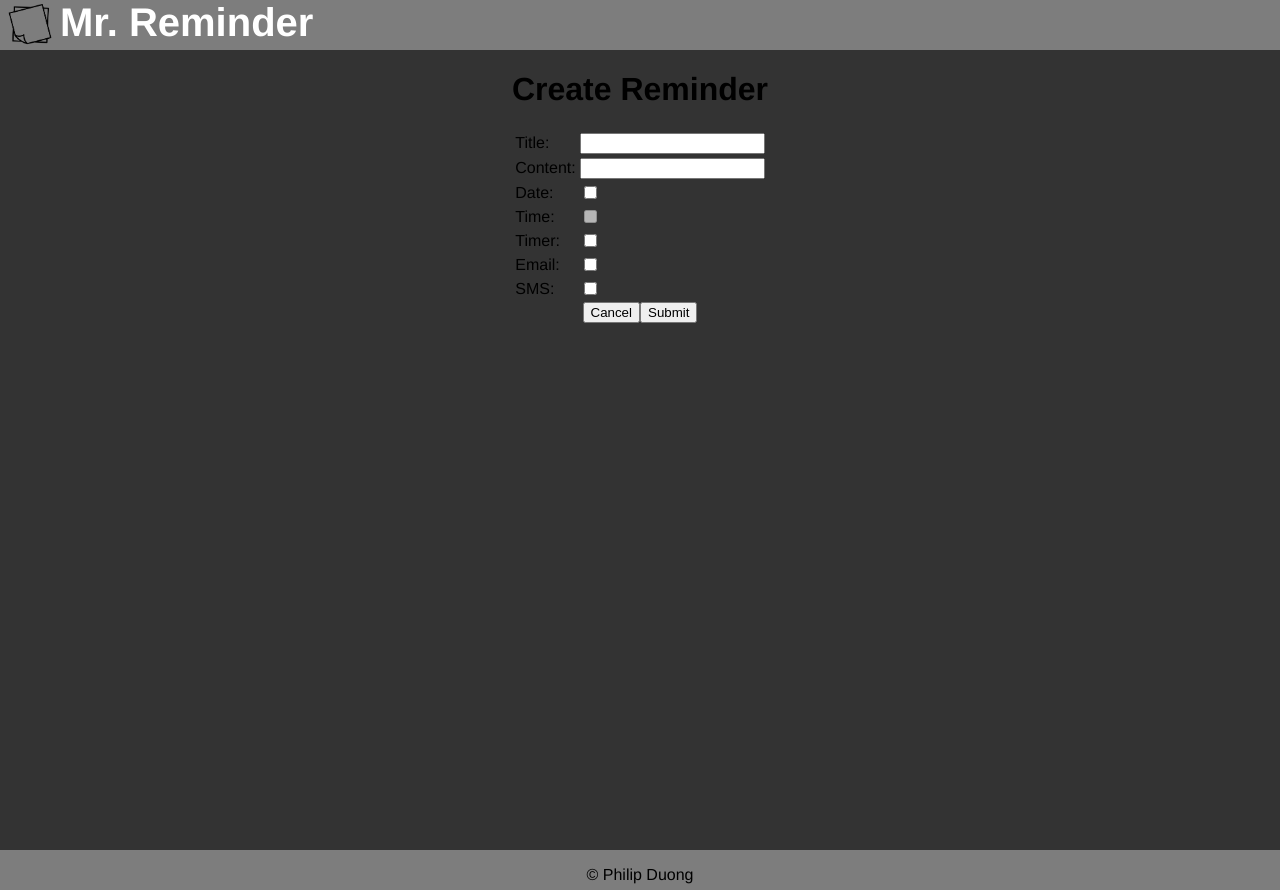
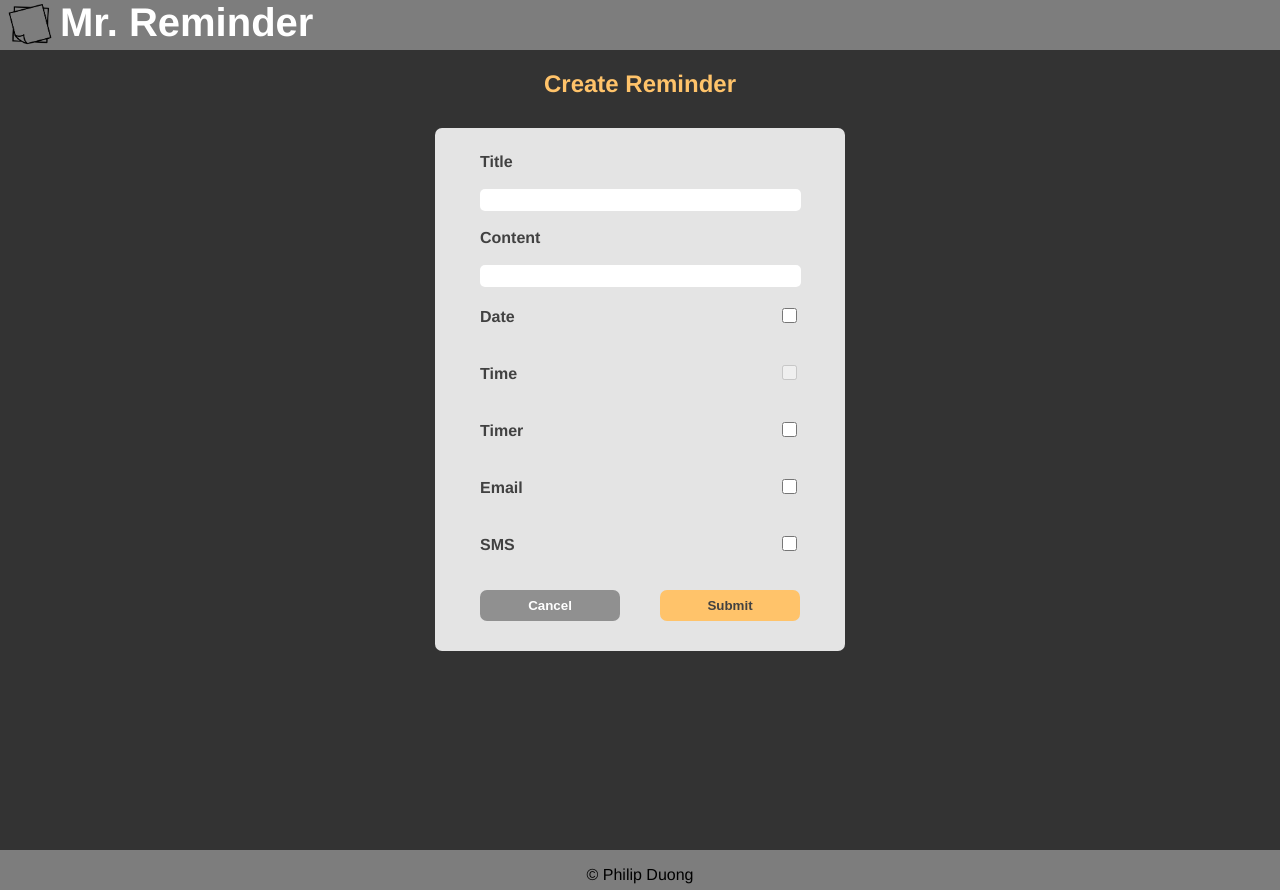
Before and after one commit to DigitalWatergun/old-reminder-app, a React (Create React App) app in the folder reminder_web/: page /reminders/create in a window 1280 px wide. Built offline with nearby package versions, Linux system fonts and the light colour scheme; sample sign-in values are in the browser's storage.

Commit message:
Add styling to all pages

```diff
--- a/reminder_web/public/styles.css
+++ b/reminder_web/public/styles.css
@@ -4,7 +4,7 @@ body {
     margin: 0;
 }
 
-.buttonCancel {
+.buttonGray {
     background-color: #909090;
     border: 0;
     border-radius: 7px;
@@ -15,7 +15,7 @@ body {
     width: 140px;
 }
 
-.buttonCancel:hover , .reminderGrayButton:hover {
+.buttonGray:hover , .reminderGrayButton:hover {
     background-color: white;
     color: #414141;
 }
@@ -25,7 +25,6 @@ body {
     border: 0;
     border-radius: 7px;
     color: #414141;
-    float: right;
     font-weight: bold;
     padding: 8px;
     transition-duration: 0.4s;
@@ -35,11 +34,6 @@ body {
 .buttonOrange:hover, .customForm .buttonSignIn:hover, .reminderCreateButton:hover, .reminderRunButton:hover {
     background-color: white;
     color: #FFC36A;
-}
-
-.changePasswordTable {
-    margin: auto;
-    text-align: left;
 }
 
 .container {
@@ -66,7 +60,7 @@ body {
     font-weight: bold;
     margin: 10px auto auto;
     text-align: left;
-    padding: 10px 40px
+    padding: 10px 40px 25px;
 }
 
 
@@ -88,15 +82,25 @@ body {
 }
 
 .customForm input {
-    width: 100%;
+    border-radius: 5px;
+    width: 99%;
     height: 20px;
     border: 0;
 }
 
-.customForm label {
-    color: #414141;
+.customForm input[type=checkbox]{
+    height:15px;
+    justify-content: space-between;
+    margin-left: auto;
+    width: 15px;
 }
 
+.customForm label {
+    align-items: flex-end;
+    color: #414141;
+    display: flex;
+    flex-direction: row;
+}
 
 .errorText {
     color: red;
@@ -154,16 +158,14 @@ body {
 
 .box {
     position: relative;
-    width: 50%;
     margin: 0 auto;
     height: auto;
-    max-height: 70vh;
     margin-top: calc(100vh - 85vh - 20px);
-    background: #fff;
-    border-radius: 4px;
-    padding: 20px;
+    background: #E4E4E4;
+    border-radius: 7px;
     border: 1px solid #999;
     overflow: auto;
+    width: 400px;
 }
 
 .pageHeading {
@@ -190,15 +192,17 @@ body {
     position: relative;
     width: 100px;
     max-height: 70vh;
-    margin-top: 50px;
-    background: #fff;
+    margin-right: 10px;
+    margin-top: 60px;
+    background: #E4E4E4;
     border-radius: 4px;
-    padding-left: 10px;
+    padding-left: 20px;
     padding-right: 10px;
     text-align: left;
 }
 
 .profileBoxItems {
+    font-weight: bold;
     margin: 0px;
     padding-top: 10px;
     padding-bottom: 10px;
--- a/reminder_web/src/components/ReminderForm.jsx
+++ b/reminder_web/src/components/ReminderForm.jsx
@@ -25,14 +25,14 @@ const RepeatInput = (props) => {
 
     return (
         <div>
-            <div>
-            <label>Repeat Every # Minutes: </label>
-            <input name="minutes" type="number" min="1" value={minutes || ""} onChange={props.onInputChange}/>
-            </div>
-            <div>
-            <label>Repeat # Many Times: </label>
-            <input name="repeat" type="number" min="1" value={props.repeat || ""} onChange={props.onInputChange}/>
-            </div>
+            <label>
+                Repeat Every # Minutes:
+                <input style={{width: "50px", marginLeft: "auto"}} name="minutes" type="number" min="1" value={minutes || ""} onChange={props.onInputChange}/>
+            </label><br/>
+            <label>
+                Repeat # Many Times:
+                <input style={{width: "50px", marginLeft: "auto"}} name="repeat" type="number" min="1" value={props.repeat || ""} onChange={props.onInputChange}/>
+            </label>
         </div>
     )
 }
@@ -138,55 +138,40 @@ export const ReminderForm = (props) => {
 
     return (
         <div>
-            <table className="createReminderForm">
-                <tbody>
-                    <tr>
-                        <td>Title:</td>
-                        <td><input name="title" type="text" value={formData.title || ""} onChange={handleChange}/></td>
-                    </tr>
-                    <tr>
-                        <td>Content:</td>
-                        <td><input name="content" type="text" value={formData.content || ""} onChange={handleChange}/></td>
-                    </tr>
-                    <tr>
-                        <td>Date:</td>
-                        <td>
-                            <input name="dateEnable" type="checkbox" checked={formData.dateEnable || ""} onChange={handleChange} disabled={formData.repeatEnable}/>
-                            {formData.dateEnable || (formData.dateEnable && formData.timeEnable) ? <DateInput  date={formData.date} onInputChange={handleChange}/>: null}
-                        </td>
-                    </tr>
-                    <tr>
-                        <td>Time:</td>
-                        <td>
-                            <input name="timeEnable" type="checkbox" checked={formData.timeEnable || ""} onChange={handleChange} disabled={!formData.dateEnable}/>
-                            {formData.timeEnable && formData.dateEnable ? <TimeInput time={formData.time} onInputChange={handleChange}/> : null}
-                        </td>
-                    </tr>
-                    <tr>
-                        <td>Timer:</td>
-                        <td>
-                            <input name="repeatEnable" type="checkbox" onChange={handleChange} checked={formData.repeatEnable || ""} disabled={formData.dateEnable || formData.dateEnable && formData.timeEnable}/>
-                            {formData.repeatEnable ? <RepeatInput minutes={formData.minutes} repeat={formData.repeat} onInputChange={handleChange}/> : null}
-                        </td>
-                    </tr>
-                    <tr>
-                        <td>Email:</td>
-                        <td>
-                            <input name="enableEmail" type="checkbox" checked={formData.enableEmail || ""} onChange={handleChange}/>
-                            {formData.enableEmail ? <input name="email" type="email"  value={formData.email || ""} onChange={handleChange}/> : null}
-                        </td>
-                    </tr>
-                    <tr>
-                        <td>SMS:</td>
-                        <td>
-                            <input name="enableSMS" type="checkbox" checked={formData.enableSMS || ""} onChange={handleChange}/>
-                            {formData.enableSMS ? <input name="mobile" type="tel" value={formData.mobile || ""} onChange={handleChange}/>: null}
-                        </td>
-                    </tr>
-                </tbody>
-            </table>
-            {editState ? <button onClick={props.close}>Cancel</button> : <Link to="/reminders"><button>Cancel</button></Link>}
-            <button onClick={handleSubmit}>Submit</button>
+            <div className="formBoxes">
+                <div className="customForm">
+                    <label>Title</label><br/>
+                    <input name="title" type="text" value={formData.title || ""} onChange={handleChange}/><br/><br/>
+                    <label>Content</label><br/>
+                    <input name="content" type="text" value={formData.content || ""} onChange={handleChange}/><br/><br/>
+                    <label class="switch">Date
+                        <input name="dateEnable" type="checkbox" checked={formData.dateEnable || ""} onChange={handleChange} disabled={formData.repeatEnable}/>
+                    </label>
+                    {formData.dateEnable || (formData.dateEnable && formData.timeEnable) ? <DateInput  date={formData.date} onInputChange={handleChange}/>: null}<br/><br/>
+                    <label>
+                        Time
+                        <input name="timeEnable" type="checkbox" checked={formData.timeEnable || ""} onChange={handleChange} disabled={!formData.dateEnable}/>
+                    </label>
+                    {formData.timeEnable && formData.dateEnable ? <TimeInput time={formData.time} onInputChange={handleChange}/> : null}<br/><br/>
+                    <label>
+                        Timer
+                        <input name="repeatEnable" type="checkbox" onChange={handleChange} checked={formData.repeatEnable || ""} disabled={formData.dateEnable || formData.dateEnable && formData.timeEnable}/>
+                    </label>
+                    {formData.repeatEnable ? <RepeatInput minutes={formData.minutes} repeat={formData.repeat} onInputChange={handleChange}/> : null}<br/><br/>
+                    <label>
+                        Email
+                        <input name="enableEmail" type="checkbox" checked={formData.enableEmail || ""} onChange={handleChange}/>
+                    </label>
+                    {formData.enableEmail ? <input name="email" type="email"  value={formData.email || ""} onChange={handleChange}/> : null}<br/><br/>
+                    <label>
+                        SMS
+                        <input name="enableSMS" type="checkbox" checked={formData.enableSMS || ""} onChange={handleChange}/>
+                    </label>
+                    {formData.enableSMS ? <input name="mobile" type="tel" value={formData.mobile || ""} onChange={handleChange}/>: null}<br/><br/>
+                    {editState ? <button className="buttonGray" onClick={props.close}>Cancel</button> : <Link to="/reminders"><button className="buttonGray">Cancel</button></Link>}
+                    <button className="buttonOrange" style={{float: "right"}} onClick={handleSubmit}>Submit</button>
+                </div>
+            </div>
         </div>
     )
 }
--- a/reminder_web/src/pages/ChangePasswordPage.jsx
+++ b/reminder_web/src/pages/ChangePasswordPage.jsx
@@ -60,26 +60,20 @@ export const ChangePassword = () => {
         <HeaderFooter>
             {loadingState? <Loading/> :
                 <div>
-                    {changePassword ? <h3>Reset Password</h3> : <h3>Change Password</h3>}
-                    <table className="changePasswordTable">
-                        <tbody>
-                            <tr>
-                                <td>Current Password:</td>
-                                <td><input name="currentPassword" type="password" onChange={handleChange}></input></td>
-                            </tr>
-                            <tr>
-                                <td>New Password:</td>
-                                <td><input name="newPassword" type="password" onChange={handleChange}></input></td>
-                            </tr>
-                            <tr>
-                                <td>Confirm New Password:</td>
-                                <td><input name="confirmNewPassword" type="password" onChange={handleChange}></input></td>
-                            </tr>
-                        </tbody>
-                    </table>
-                    <div className="errorText">{error}</div>
-                    {changePassword ? <Link to="/"><button>Cancel</button></Link> : <Link to="/reminders"><button>Cancel</button></Link>}
-                    <button onClick={handleUpdateClick}>Update</button>
+                    {changePassword ? <h2 className="pageHeading">Reset Password</h2> : <h2 className="pageHeading">Change Password</h2>}
+                    <div className="formBoxes">
+                        <div className="customForm">
+                            <label>Password</label><br/>
+                            <input name="currentPassword" type="password" onChange={handleChange}></input><br/><br/>
+                            <label>New Password</label><br/>
+                            <input name="newPassword" type="password" onChange={handleChange}></input><br/><br/>
+                            <label>Confirm New Password</label><br/>
+                            <input name="confirmNewPassword" type="password" onChange={handleChange}></input><br/><br/>
+                            <div className="errorText">{error}</div><br/>
+                            {changePassword ? <Link to="/"><button className="buttonGray">Cancel</button></Link> : <Link to="/reminders"><button className="buttonGray">Cancel</button></Link>}
+                            <button className="buttonOrange" style={{float: "right"}} onClick={handleUpdateClick}>Update</button>
+                        </div>
+                    </div>
                 </div>}
         </HeaderFooter>
     )
--- a/reminder_web/src/pages/CreateRemindersPage.jsx
+++ b/reminder_web/src/pages/CreateRemindersPage.jsx
@@ -6,7 +6,7 @@ export const CreateRemindersPage = () => {
 
     return (
         <HeaderFooter>
-            <h1 className="title">Create Reminder</h1>
+            <h2 className="pageHeading">Create Reminder</h2>
             <ReminderForm/>
         </HeaderFooter>
     )
--- a/reminder_web/src/pages/ForgotPasswordPage.jsx
+++ b/reminder_web/src/pages/ForgotPasswordPage.jsx
@@ -44,9 +44,9 @@ export const ForgotPassword = () => {
     if (submitted) {
         return (
             <HeaderFooter>
-                <h3>Forgot Password</h3>
-                <p>An temporary password has been sent to your registered email.</p>
-                <Link to="/"><button>Login</button></Link>
+                <h2 className="pageHeading">Forgot Password</h2>
+                <p style={{color: "#fff"}}>An temporary password has been sent to your registered email.</p>
+                <Link to="/"><button className="buttonOrange">Login</button></Link>
             </HeaderFooter>
         )
     } else {
@@ -54,22 +54,18 @@ export const ForgotPassword = () => {
             <HeaderFooter>
                 {loadingState ? <Loading/> :
                 <div>
-                    <h3>Forgot Password</h3>
-                    <table className="userForm">
-                        <tbody>
-                            <tr>
-                                <td>Username:</td>
-                                <td><input name="username" type="text" onChange={handleChange}></input></td>
-                            </tr>
-                            <tr>
-                                <td>Email:</td>
-                                <td><input name="email" type="email" onChange={handleChange}></input></td>
-                            </tr>
-                        </tbody>
-                    </table>
-                    <div className="errorText">{error}</div>
-                    <button onClick={handleCancelClick}>Cancel</button>
-                    <button onClick={handleSubmit}>Submit</button>
+                    <h2 className="pageHeading">Forgot Password</h2>
+                    <div className="formBoxes">
+                            <form className="customForm">
+                                <label>Username</label><br/>
+                                <input name="username" type="text" onChange={handleChange}></input><br/><br/>
+                                <label>Email Address</label><br/>
+                                <input name="email" type="email" onChange={handleChange}></input><br/><br/>
+                                <div className="errorText">{error}</div><br/>
+                                <button className="buttonGray" onClick={handleCancelClick}>Cancel</button>
+                                <button className="buttonOrange" style={{float: "right"}} onClick={handleSubmit}>Submit</button>
+                            </form>
+                        </div>
                 </div>}
             </HeaderFooter>
         )
--- a/reminder_web/src/pages/LoginPage.jsx
+++ b/reminder_web/src/pages/LoginPage.jsx
@@ -46,7 +46,7 @@ export const Login = () => {
             setActive(
             <div>
                 <label>Activation Code: </label>
-                <input name="registerHash" type="text" onChange={handleChange}></input>
+                <input name="registerHash" type="text" onChange={handleChange}></input><br/><br/>
             </div>
             )
         } else {
@@ -70,7 +70,7 @@ export const Login = () => {
                         <input name="password" type="password" onChange={handleChange}/>
                         {active}
                         <a href="/forgotpassword">Forgot your password?</a><br/><br/>
-                        <div className="errorText">{error}</div>
+                        <div className="errorText">{error}</div><br/>
                         <button className="buttonSignIn" onClick={handleSubmit}>Sign In</button>
                         <a href="/register">Need an account? Register</a>
                     </form>
--- a/reminder_web/src/pages/RegisterPage.jsx
+++ b/reminder_web/src/pages/RegisterPage.jsx
@@ -70,8 +70,8 @@ export const Register = () => {
                                 <label>Email Address</label><br/>
                                 <input name="email" type="email" onChange={handleChange}></input><br/><br/>
                                 <div className="errorText">{error}</div>
-                                <button className="buttonCancel" onClick={handleCancelClick}>Cancel</button>
-                                <button className="buttonOrange" onClick={handleRegisterClick}>Register</button>
+                                <button className="buttonGray" onClick={handleCancelClick}>Cancel</button>
+                                <button className="buttonOrange" style={{float: "right"}} onClick={handleRegisterClick}>Register</button>
                             </form>
                         </div>
                     </div>}
```
Also changed, not shown: reminder_web/src/pages/SettingsPage.jsx (+13 -3 lines), 1 other file (tests, documents, lock files or other folders).
